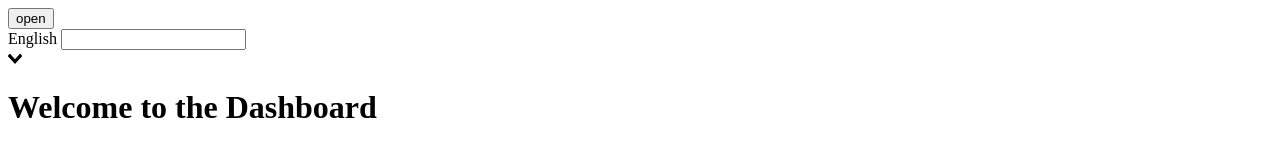
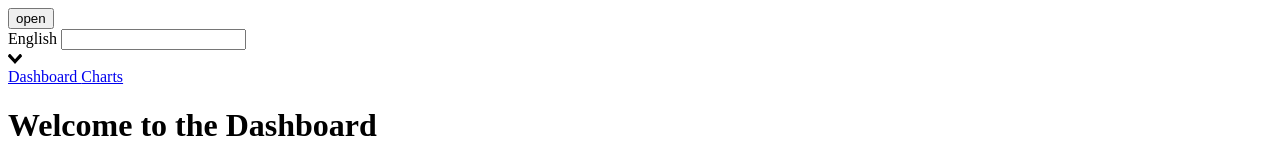
Before and after one commit to Lucas0liveira/Participantes-Open-Banking-Brasil, a Vue app: page /dashboard in a window 1280 px wide. Both pictures are taken after a click on the button "open". Shown: the top 146 px of the page. Built offline with nearby package versions, Linux system fonts and the light colour scheme; no server answers.

Commit message:
feat: setting up navigation menu

```diff
--- /dev/null
+++ b/src/components/VMenu.vue
@@ -0,0 +1,20 @@
+<template>
+  <div v-show="showMenu" class="v-menu">
+    <div class="v-menu__navigation">
+      <router-link to="/dashboard"> Dashboard </router-link>
+      <router-link to="/charts"> Charts </router-link>
+    </div>
+  </div>
+</template>
+
+<script>
+import { mapState } from 'vuex'
+
+export default {
+  name: 'VMenu',
+  computed: {
+    ...mapState(['showMenu']),
+  },
+}
+</script>
+<style></style>
--- a/src/components/VNavbar.vue
+++ b/src/components/VNavbar.vue
@@ -1,6 +1,6 @@
 <template>
   <div class="v-navbar">
-    <button>open</button>
+    <button @click="toggleMenu()">open</button>
     <v-select
       v-model="currentLang"
       :clearable="false"
@@ -10,12 +10,18 @@
       ]"
       @option:selected="(e) => changeLocale(e.code)"
     />
+    <VMenu />
   </div>
 </template>
 
 <script>
+import { mapState, mapMutations } from 'vuex'
+
 export default {
   name: 'VNavbar',
+  components: {
+    VMenu: () => import('@/components/VMenu.vue'),
+  },
   data() {
     return {
       currentLang: {
@@ -24,7 +30,16 @@ export default {
       },
     }
   },
+  computed: {
+    ...mapState(['showMenu']),
+  },
   methods: {
+    ...mapMutations(['updateShowMenu']),
+
+    toggleMenu() {
+      this.updateShowMenu(!this.showMenu)
+    },
+
     changeLocale(locale) {
       this.$i18n.locale = locale
     },
--- a/src/store/index.js
+++ b/src/store/index.js
@@ -9,6 +9,7 @@ const initialState = () => ({
     status: '',
   },
   showFilter: false,
+  showMenu: false,
 })
 const state = initialState()
 
@@ -22,6 +23,9 @@ const mutations = {
   },
   updateShowFilter: (state, payload) => {
     state.showFilter = payload
+  },
+  updateShowMenu: (state, payload) => {
+    state.showMenu = payload
   },
 }
 
```
